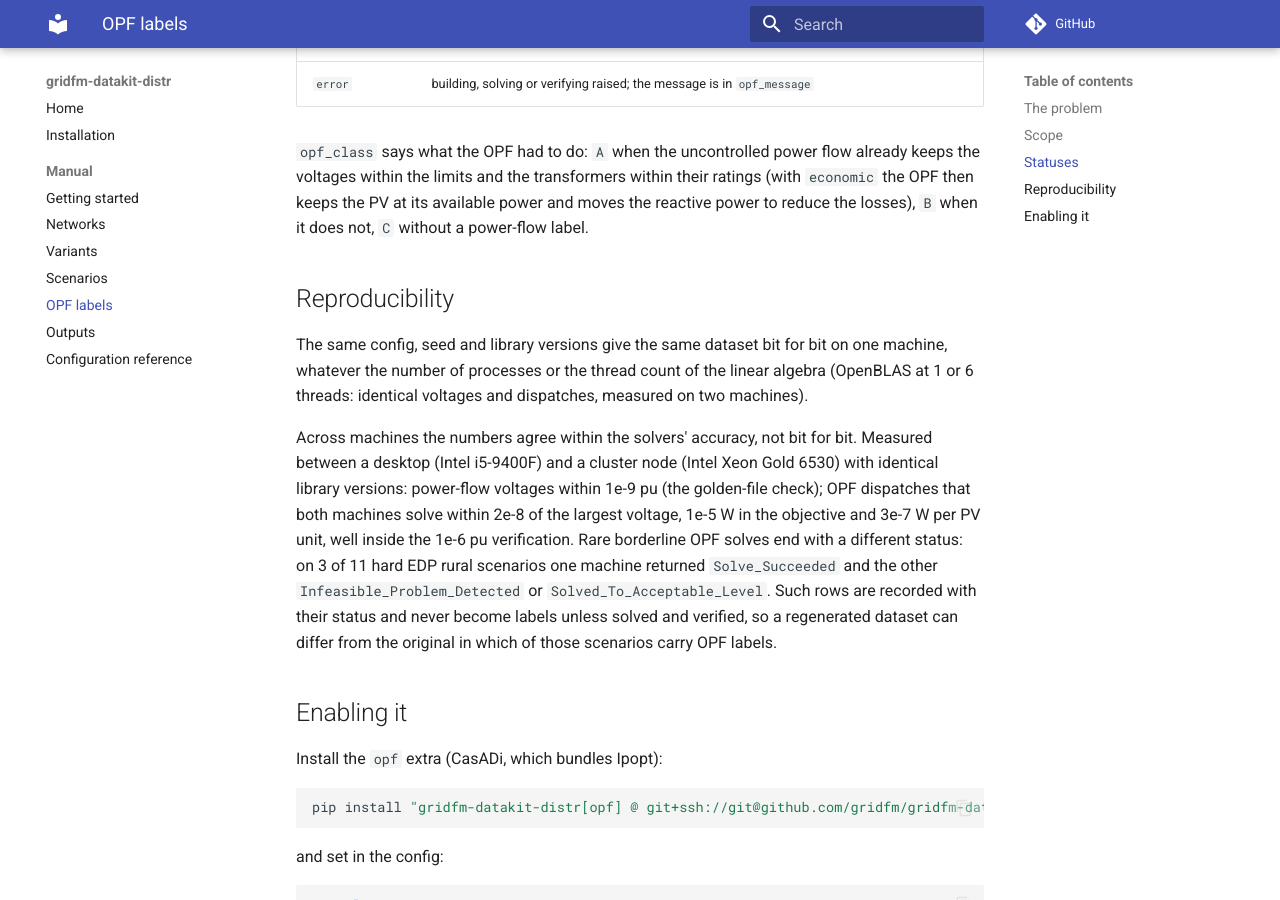
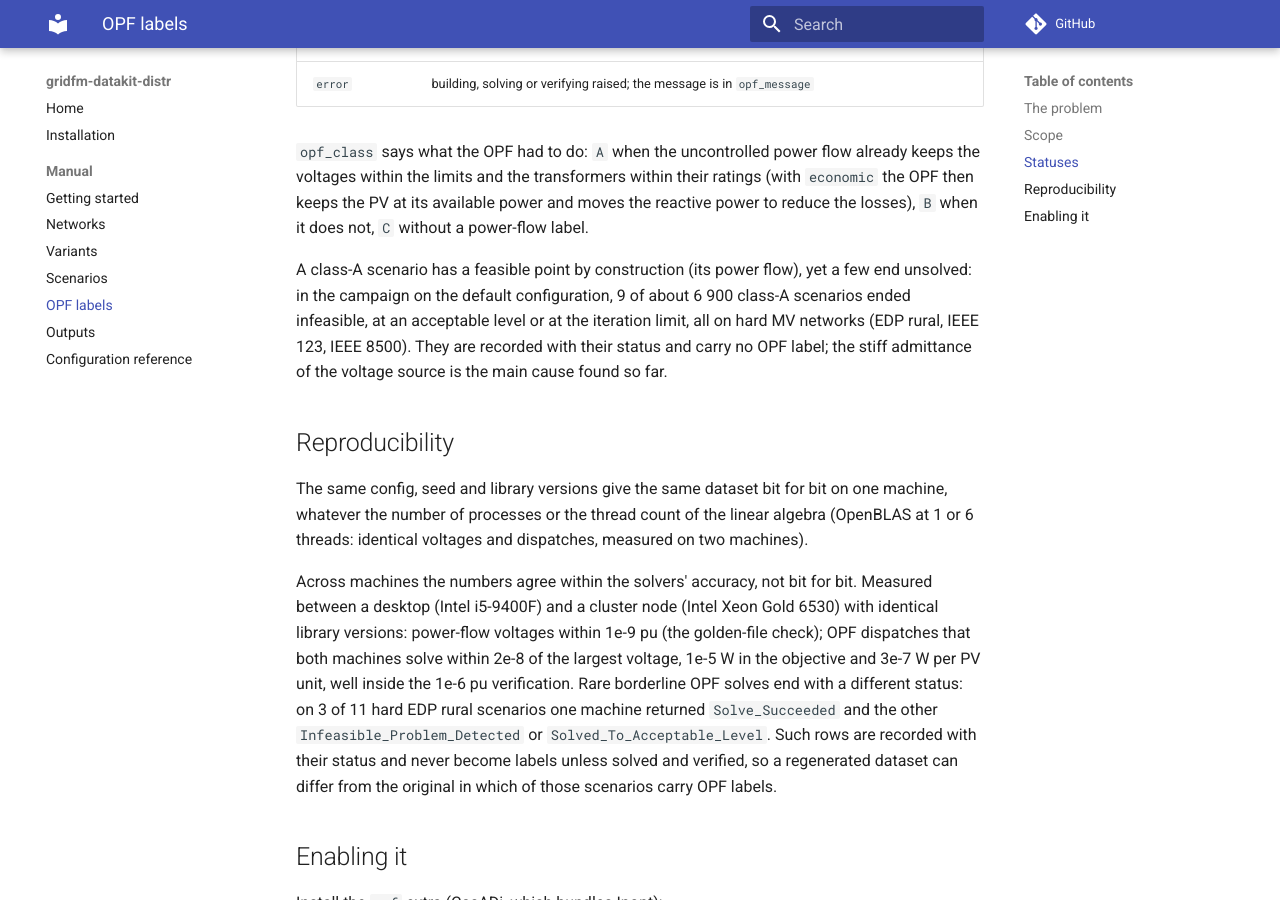
Before and after one commit to gridfm/gridfm-datakit-distr, an MkDocs documentation site: the page built from docs/manual/opf.md, in a window 1280 px wide and 900 px high, scrolled down 2504 px. Built offline with MkDocs 1.6.1 and Material for MkDocs 9.7.7, drawn with Linux system fonts in a browser that asks for light colours; comment, search, counter and statistics services are not loaded.

Commit message:
docs: state the known class-A OPF limitation
A few class-A scenarios, which have a feasible point by construction, end unsolved on hard MV
networks; they carry no OPF label and are recorded with their status.

Co-Authored-By: Claude Opus 5.5 <noreply@anthropic.com>
Claude-Session: https://claude.ai/code/session_01KXaTVbSG3rWdzteWFQRrj4
Signed-off-by: cardef <carmine.dellefemine@gmail.com>

```diff
--- a/docs/manual/opf.md
+++ b/docs/manual/opf.md
@@ -35,6 +35,12 @@ The OPF covers networks of lines, switches, transformers, capacitors and reactor
 | `error` | building, solving or verifying raised; the message is in `opf_message` |
 
 `opf_class` says what the OPF had to do: `A` when the uncontrolled power flow already keeps the voltages within the limits and the transformers within their ratings (with `economic` the OPF then keeps the PV at its available power and moves the reactive power to reduce the losses), `B` when it does not, `C` without a power-flow label.
+
+A class-A scenario has a feasible point by construction (its power flow), yet a few end unsolved:
+in the campaign on the default configuration, 9 of about 6 900 class-A scenarios ended infeasible, at
+an acceptable level or at the iteration limit, all on hard MV networks (EDP rural, IEEE 123, IEEE
+8500). They are recorded with their status and carry no OPF label; the stiff admittance of the
+voltage source is the main cause found so far.
 
 ## Reproducibility
 
```
